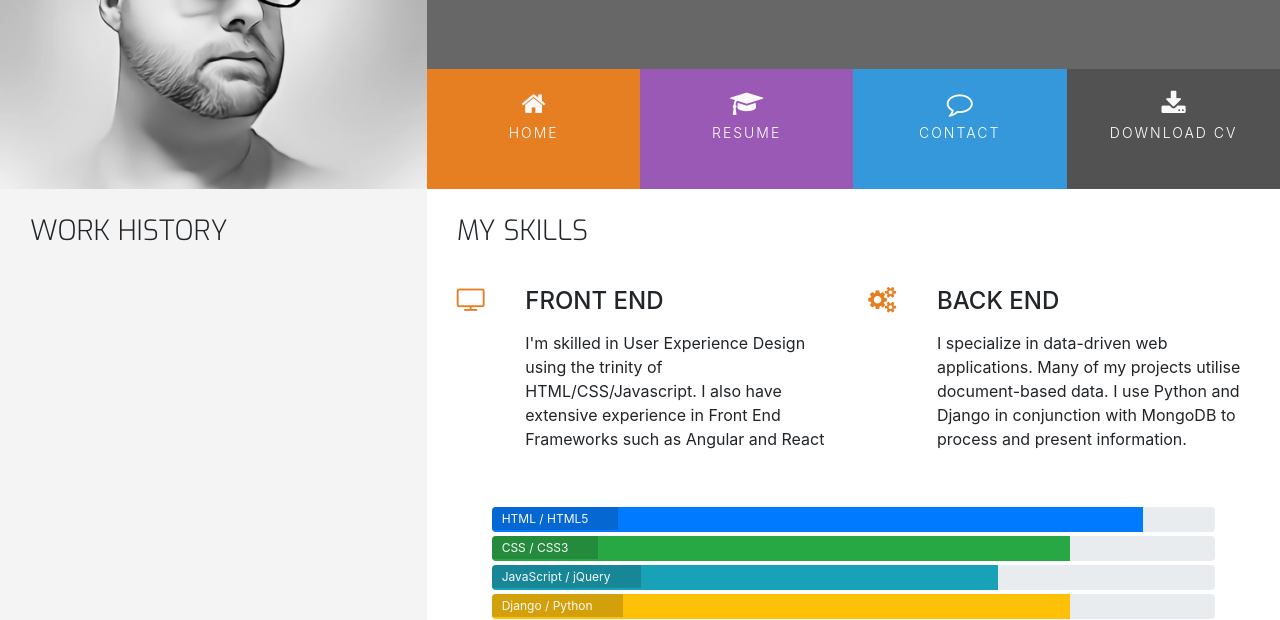
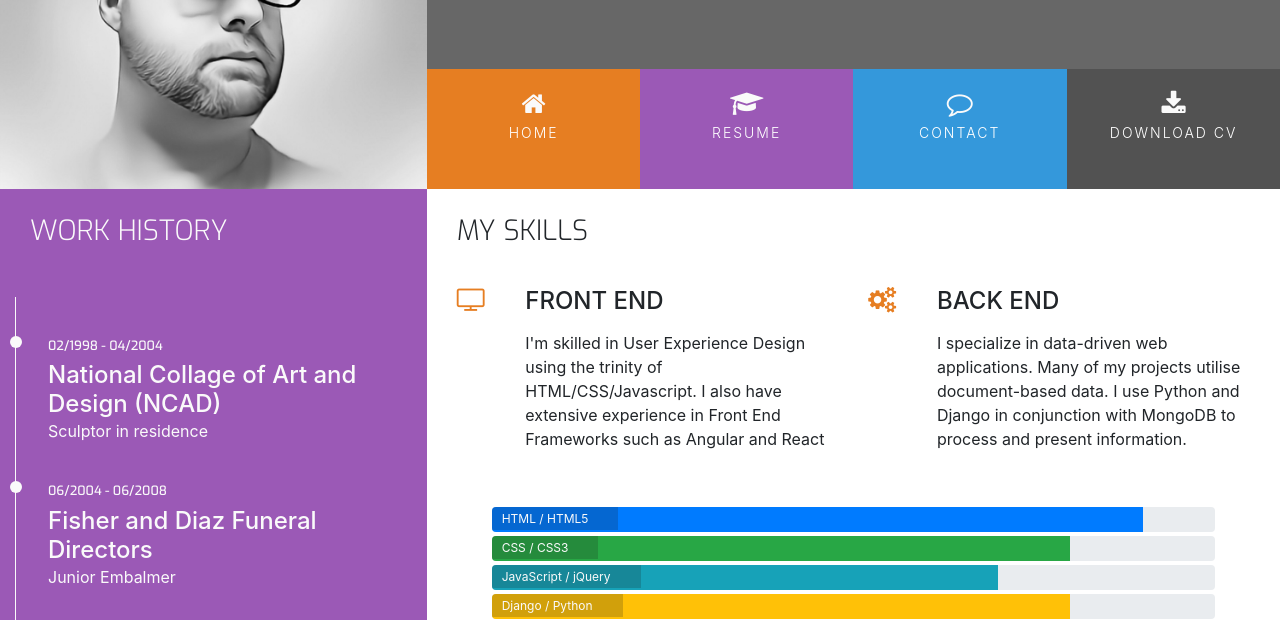
Before and after one commit to AndersH82/Resume, a plain HTML site: page resume.html in a window 1280 px wide. Shown: the part 180-800 px from the top of the page. Drawn offline with nearby package versions, Linux system fonts and the light colour scheme.

Commit message:
Added resume.html content

```diff
--- a/assets/css/style.css
+++ b/assets/css/style.css
@@ -13,6 +13,11 @@
 .bg-color-personal-info{
     background-color: #f4f4f4;
 }
+
+.bg-color-work-history {
+    background-color: #9b59b6;
+}
+
 .ui-menu-color-home {
     background-color: #e67e22;
 }
@@ -59,7 +64,7 @@ h4 {
     padding: 0 30px 30px;
     float: none;
 }
-
+.history-heading,
 .section-heading {
     font-family: "Exo", sans-serif;
     font-weight: 300;
@@ -283,3 +288,51 @@ footer {
     margin: 40px 20px;
 
 }
+
+/*--------------------------------------------Work History*/
+
+.history-heading {
+    color: #fafafa;
+    margin-bottom: 50px;
+}
+
+.timeline-item {
+    padding: 4em 2em 0em 2em;
+    position: relative;
+    color: #fafafa;
+    border-left: 1px solid;
+}
+
+.timeline-item p {
+    padding: 0;
+    margin: 0;
+}
+
+.timeline-item:before {
+    content: attr(data-dates);
+    position: absolute;
+    left: 2.5em;
+    top: 3em;
+    display: block;
+    font-family: "Exo", sans-serif;
+    font-weight: 500;
+    font-size: 0.8em;
+    padding: 0;
+    margin: 0;
+}
+
+.timeline-item::after {
+    width: 12px;
+    height: 12px;
+    display: block;
+    top: 2.4em;
+    position: absolute;
+    left: -6px;
+    border-radius: 12px;
+    content: '';
+    background-color: #fafafa;
+}
+
+.history-items {
+    margin-bottom: 30px;
+}
--- a/resume.html
+++ b/resume.html
@@ -44,13 +44,31 @@
     </header>
     <section class="container-fluid">
         <div class="row">
-            <div class="col-md-4 bg-color-personal-info section-column">
+            <div class="col-md-4 bg-color-work-history section-column">
                 <div class="row">
                     <div class="col-12">
-                        <h3 class="section-heading uppercase">
+                        <h3 class="history-heading uppercase">
                             Work History
                         </h3>
                     </div>
+                <div class="history-items">
+                <div class="timeline-item" data-dates="02/1998 - 04/2004">
+                    <h4>National Collage of Art and Design (NCAD)</h4>
+                    <p>Sculptor in residence</p>
+                </div>
+                <div class="timeline-item" data-dates="06/2004 - 06/2008">
+                    <h4>Fisher and Diaz Funeral Directors</h4>
+                    <p>Junior Embalmer</p>
+                </div>
+                <div class="timeline-item" data-dates="06/2008 - 06/2011">
+                    <h4>Phantom Design Inc. Dublin</h4>
+                    <p>Junior Front End Developer</p>
+                </div>
+                <div class="timeline-item" data-dates="06/2011 - Present">
+                    <h4>Hooli Inc. Silicon Vally</h4>
+                    <p>Full Stack Web Developer</p>
+                </div>
+                </div>
                 </div>
             </div>
             <div class="col-md-8 bg-color-three-reasons section-column">
```
